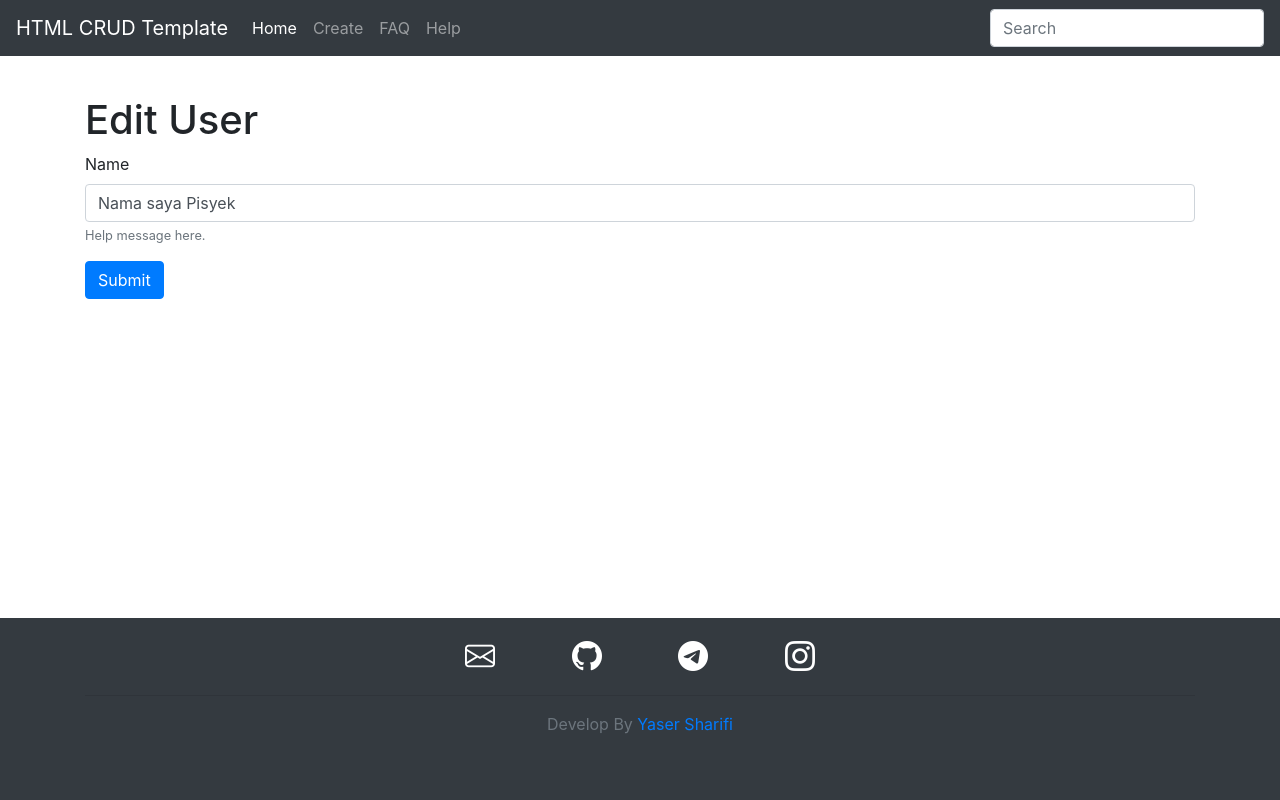
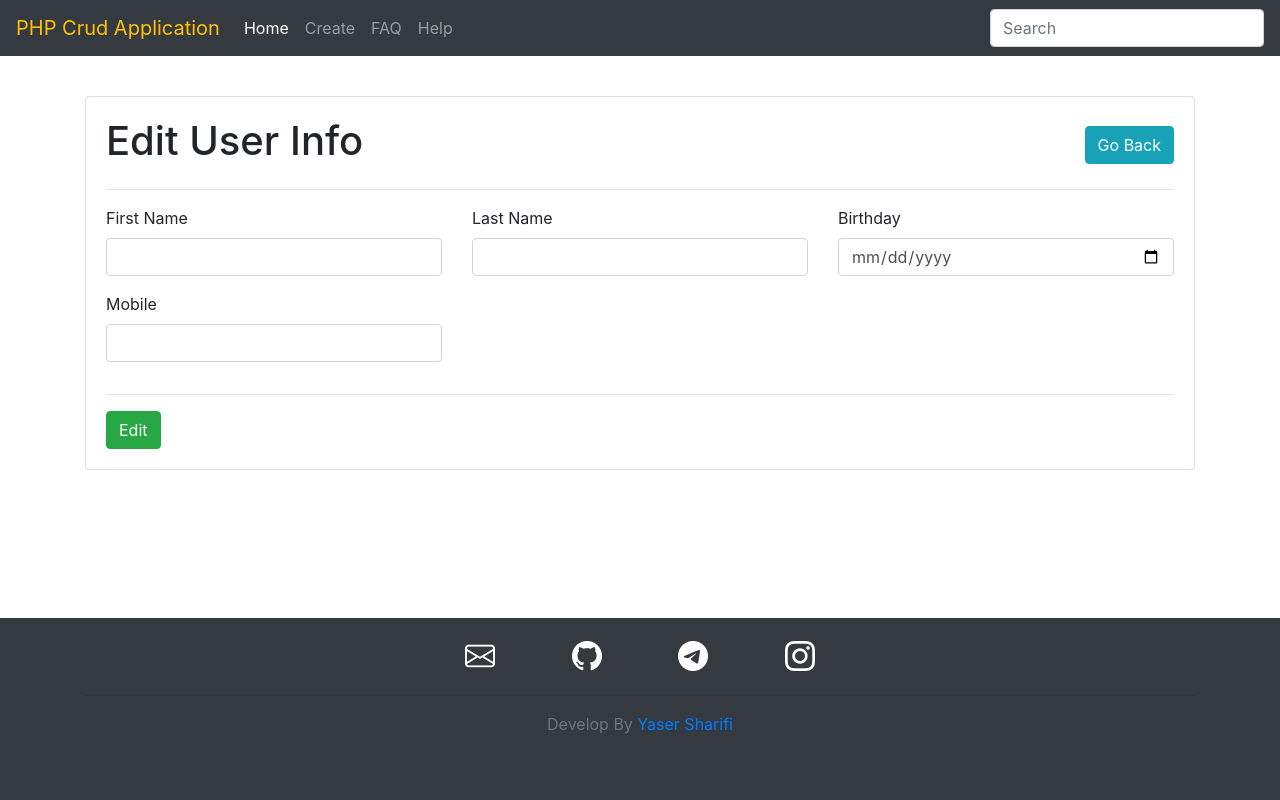
Before and after one commit to yasersharifi/crud_php_app, a PHP site: page /crud_php_app/edit.php in a window 1280 px wide. Run offline with PHP 8.4, Linux system fonts and the light colour scheme; some libraries are stand-ins or nearby versions.

Commit message:
template is better

```diff
--- a/components/data.csv
+++ b/components/data.csv
@@ -1 +1,3 @@
-yasaman,شریفی,2021-09-21,09176896123
+Yaser,sharifi,1995-12-05,09176896123
+"Ali ",Ahmadi,2004-09-09,09125565555
+"Abbas gholi",Mohammadi,2000-09-09,
--- a/edit.php
+++ b/edit.php
@@ -1,17 +1,39 @@
-<?php include_once "config.php"; ?>
-<?php $pageTitle = "Edit User Info"; include_once "template/header.php"; ?>
-
+<?php include "config.php"; ?>
+<?php $pageTitle = "Edit New User";
+include("template/header.php"); ?>
     <main role="main" class="flex-shrink-0">
         <div class="container">
-            <h1>Edit User</h1>
-            <form action="" method="POST">
-                <div class="form-group">
-                    <label for="name">Name</label>
-                    <input type="text" class="form-control" id="name" value="Nama saya Pisyek" placeholder="Enter name">
-                    <small class="form-text text-muted">Help message here.</small>
+            <div class="card">
+                <div class="card-body">
+                    <div class="d-flex justify-content-between align-items-center">
+                        <h1>Edit User Info</h1>
+                        <a href="index.php" class="btn btn-info">Go Back</a>
+                    </div>
+                    <hr>
+                    <form action="<?= htmlspecialchars($_SERVER['PHP_SELF']); ?>" method="POST">
+                        <div class="row">
+                            <div class="col-12 col-md-6 col-lg-4 mb-3">
+                                <label for="fname" class="form-label">First Name</label>
+                                <input type="text"  name="fname" class="form-control" id="fname">
+                            </div>
+                            <div class="col-12 col-md-6 col-lg-4 mb-3">
+                                <label for="lname" class="form-label">Last Name</label>
+                                <input type="text" name="lname" class="form-control" id="lname">
+                            </div>
+                            <div class="col-12 col-md-6 col-lg-4 mb-3">
+                                <label for="birthday" class="form-label">Birthday</label>
+                                <input type="date" name="birthday" class="form-control" id="birthday">
+                            </div>
+                            <div class="col-12 col-md-6 col-lg-4 mb-3">
+                                <label for="mobile" class="form-label">Mobile</label>
+                                <input type="text" name="mobile" class="form-control" id="mobile">
+                            </div>
+                        </div>
+                        <hr>
+                        <button type="submit" name="submit" value="edit" class="btn btn-success">Edit</button>
+                    </form>
                 </div>
-                <button type="submit" class="btn btn-primary">Submit</button>
-            </form>
+            </div>
         </div>
     </main>
-<?php include_once "template/footer.php"; ?>
+<?php include "template/footer.php"; ?>
--- a/template/header.php
+++ b/template/header.php
@@ -19,7 +19,7 @@
 
 <div class="container-fluid pt-4 pb-4 mb-5">
     <nav class="navbar navbar-dark bg-dark fixed-top navbar-expand-lg">
-        <a class="navbar-brand" href="#">HTML CRUD Template</a>
+        <a class="navbar-brand text-warning" href="#">PHP Crud Application</a>
         <button class="navbar-toggler" type="button" data-toggle="collapse" data-target="#navbarsExample09"
                 aria-controls="navbarsExample09" aria-expanded="false" aria-label="Toggle navigation">
             <span class="navbar-toggler-icon"></span>
```
Also changed, not shown: create.php (+5 -2 lines).
